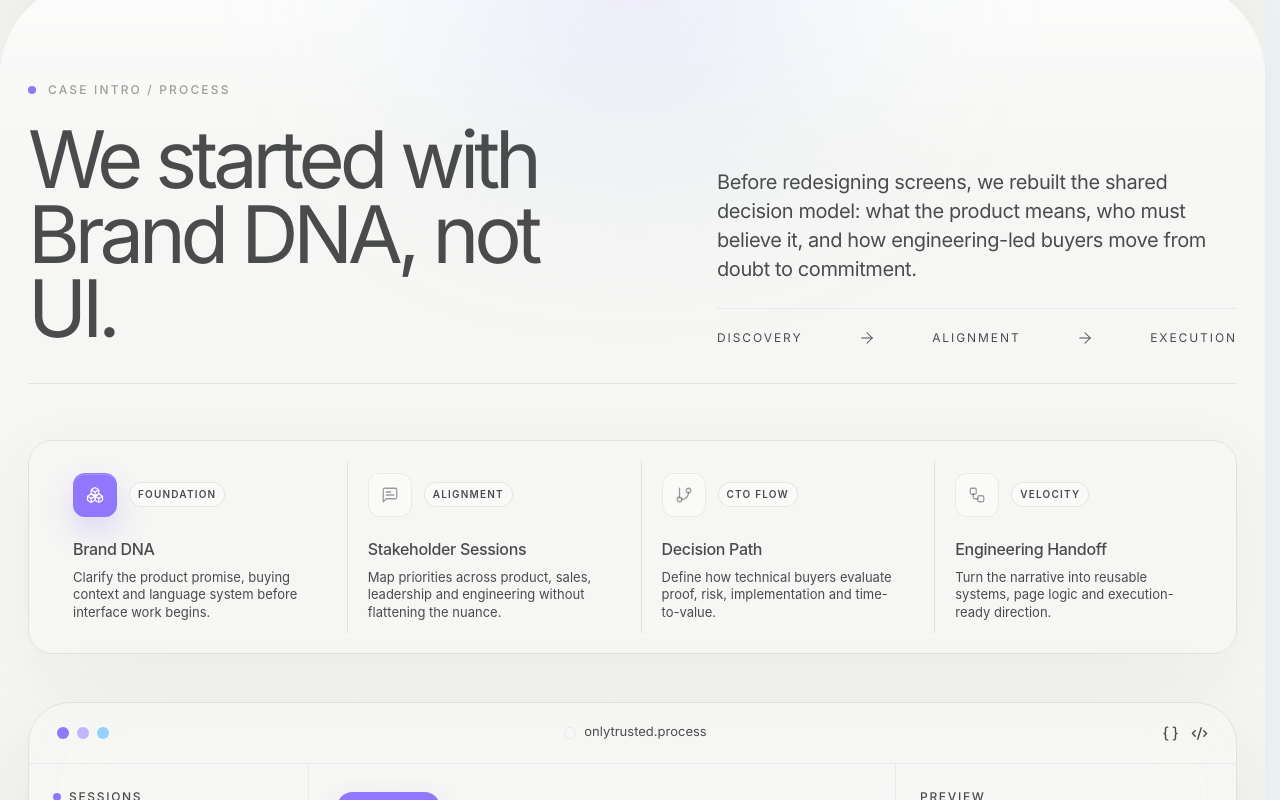
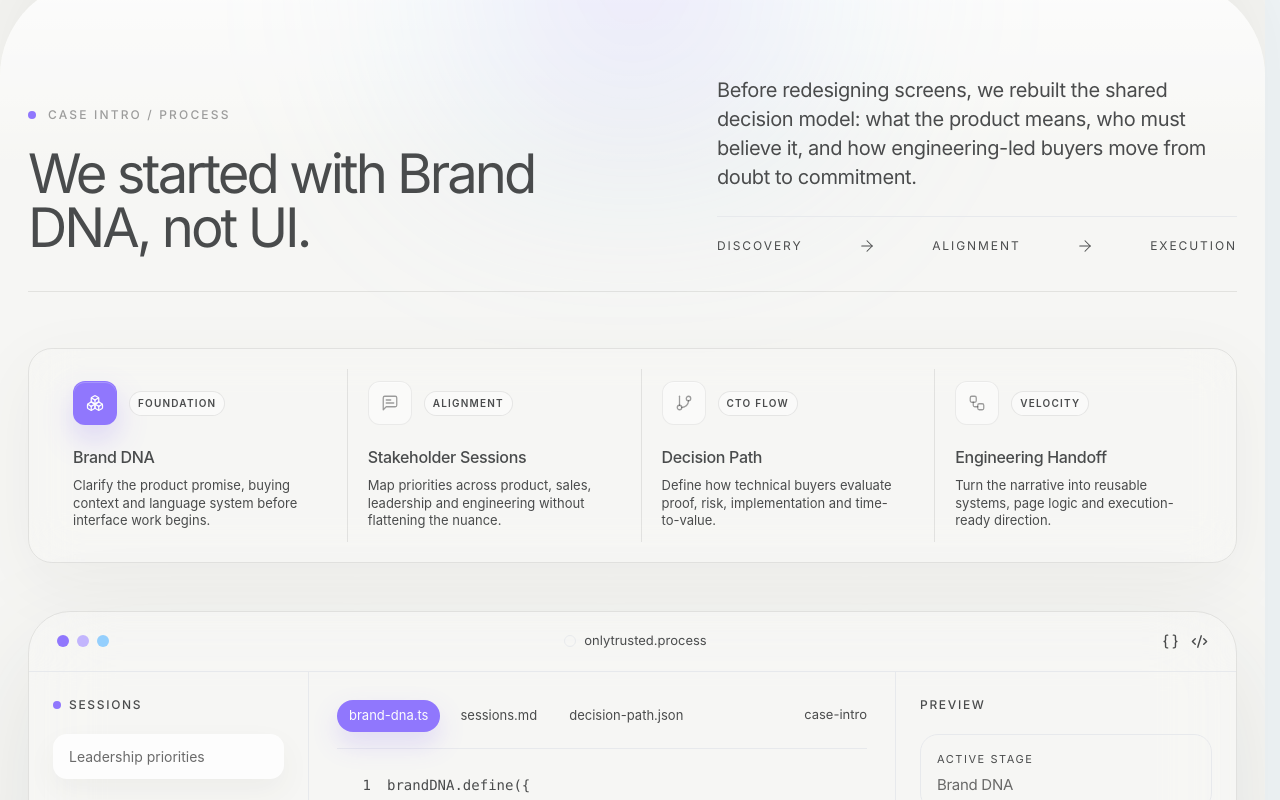
Before and after one commit to sergefomichev/Project7, a React (Vite) app: page / in a window 1280 px wide. Shown: the part 900-1700 px from the top of the page. Built offline with nearby package versions, Linux system fonts and the light colour scheme.

Commit message:
Reduce second block heading scale

```diff
--- a/src/App.tsx
+++ b/src/App.tsx
@@ -544,7 +544,7 @@ function BrandDnaSection() {
               <span className="h-2 w-2 rounded-full bg-[#7a5cff]" />
               Case intro / process
             </div>
-            <h2 className="max-w-[840px] text-[clamp(3rem,6.2vw,7rem)] font-normal leading-[0.94] tracking-[-0.065em] text-[#242728]">
+            <h2 className="max-w-[780px] text-[clamp(2.25rem,4.25vw,4.75rem)] font-normal leading-[0.98] tracking-[-0.055em] text-[#242728]">
               We started with Brand DNA, not UI.
             </h2>
           </div>
```
